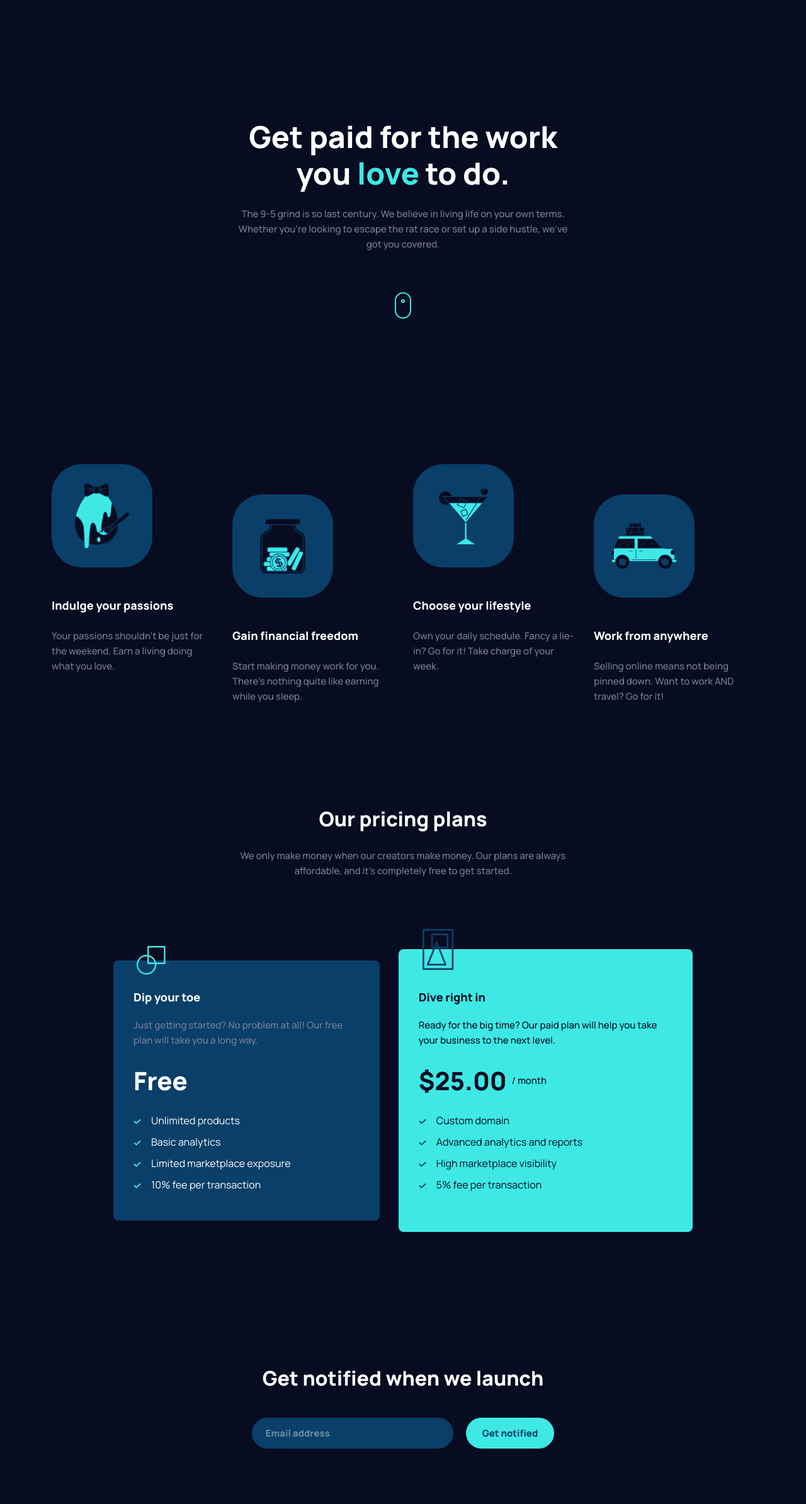
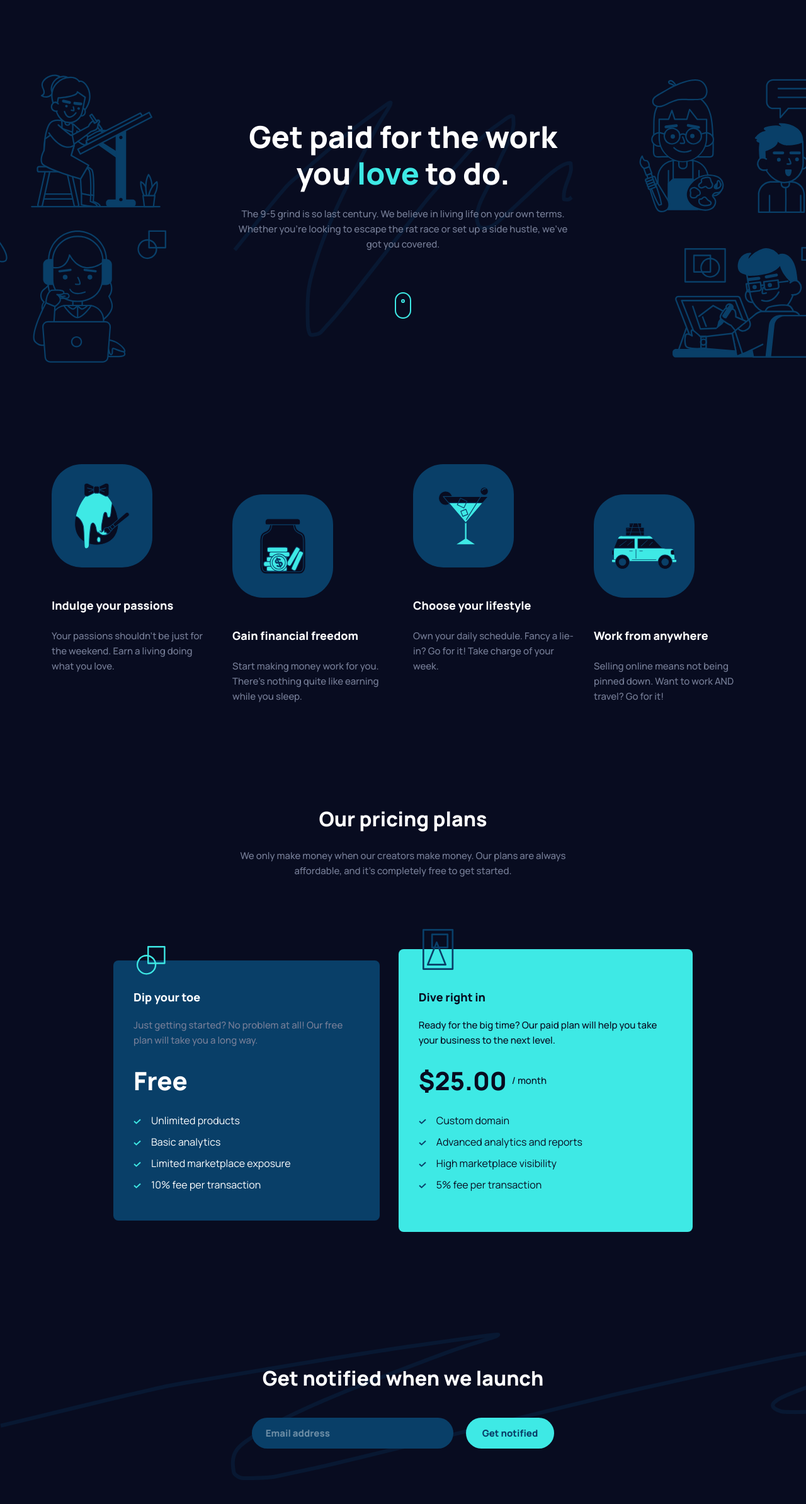
Before and after one commit to socratesioa/maker-pre-launch-landing-page, a plain HTML site: page index.html in a window 1280 px wide. Shown: the part 118-2506 px from the top of the page at 63% size. Drawn offline with Linux system fonts and the light colour scheme.

Commit message:
Corrected Paths

```diff
--- a/scss/base/_typography.scss
+++ b/scss/base/_typography.scss
@@ -77,12 +77,12 @@ ul {
 }
 
 li::before {
-    content: url("/images/icon-check-green.svg");
+    content: url("../images/icon-check-green.svg");
     padding-right: 16px;
 }
 
 .plan-highlight li::before {
-    content: url("/images/icon-check.svg");
+    content: url("../images/icon-check.svg");
 }
 
 @media (max-width: 600px) {
--- a/scss/layout/_footer.scss
+++ b/scss/layout/_footer.scss
@@ -1,5 +1,5 @@
 footer {
-    background: url("./images/bg-footer-squiggle.svg");
+  background: url("../images/bg-footer-squiggle.svg");
   background-repeat: no-repeat;
   background-size: cover;
   margin-bottom: 96px;
--- a/scss/layout/_header.scss
+++ b/scss/layout/_header.scss
@@ -22,14 +22,14 @@ header {
 
 .hero-left {
     grid-area: hero-left;
-    background: url("./images/illustration-hero-left.svg");
+    background: url("../images/illustration-hero-left.svg");
     background-position: right;
     background-repeat: no-repeat;
 }
 
 .hero-right {
     grid-area: hero-right;
-    background: url("./images/illustration-hero-right.svg");
+    background: url("../images/illustration-hero-right.svg");
     background-position: left;
     background-repeat: no-repeat;
 }
@@ -47,7 +47,7 @@ header {
     justify-items: center;
     margin: 0 auto;
     padding: 70px 0;
-    background: url("./images/bg-hero-squiggle.svg");
+    background: url("../images/bg-hero-squiggle.svg");
     background-position: center;
     background-size: contain;
     background-repeat: no-repeat;
```
Also changed, not shown: css/main.css, 1 other file. Lines whose indentation alone changed are shown as unchanged.
